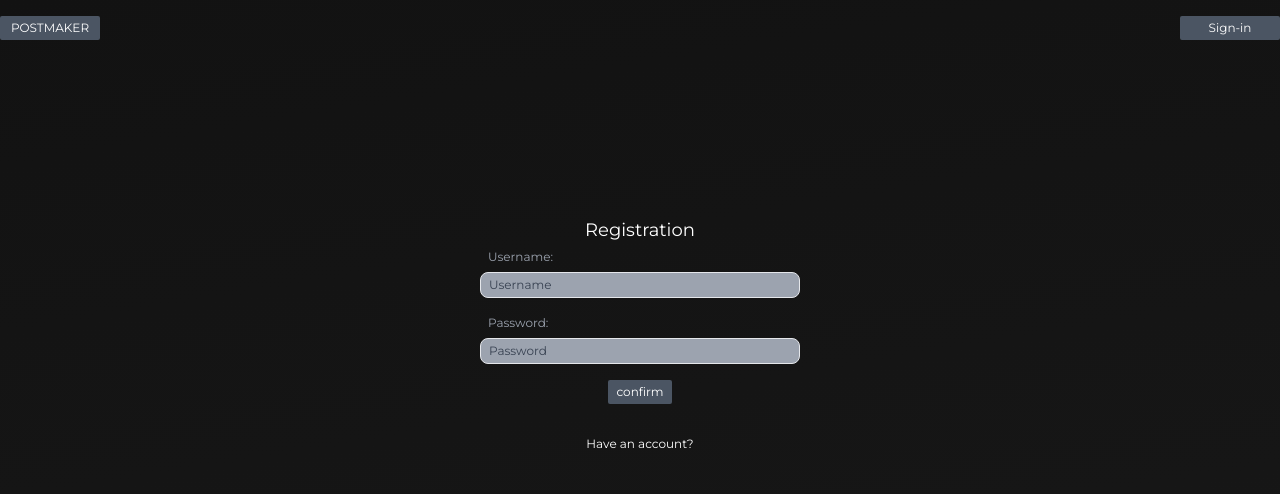
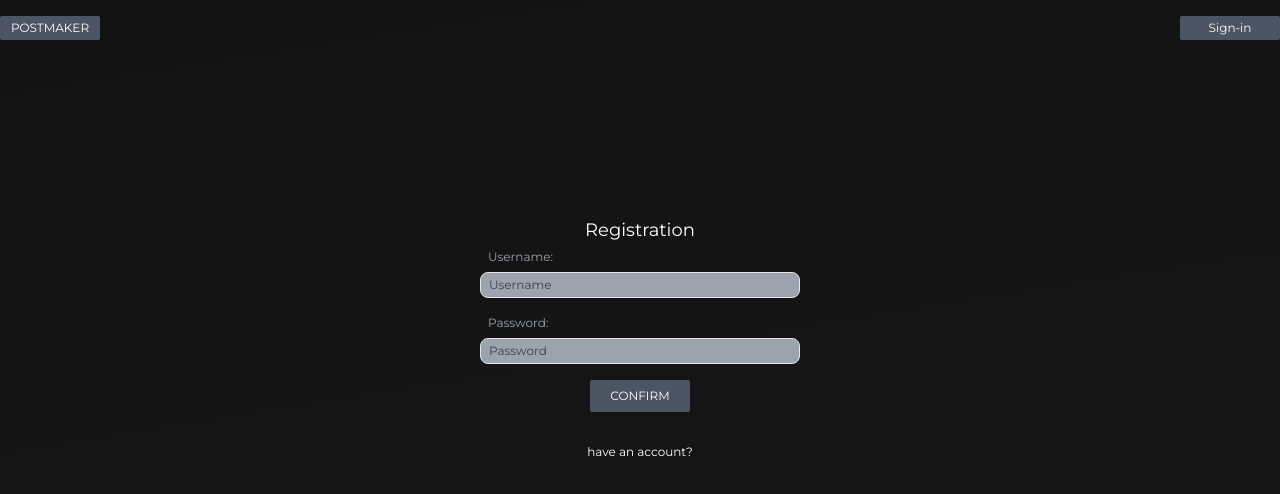
Before and after one commit to HeikkeB/PostMaker, a React (Create React App) app in the folder client/: page /register in a window 1280 px wide. Shown: the top 494 px of the page. Built offline with nearby package versions, Linux system fonts and the light colour scheme; no server answers.

Commit message:
feat: make testing on errors

```diff
--- a/client/package.json
+++ b/client/package.json
@@ -7,6 +7,7 @@
     "axios": "^1.1.3",
     "react": "^18.2.0",
     "react-dom": "^18.2.0",
+    "react-hook-form": "^7.39.7",
     "react-icons": "^4.6.0",
     "react-moment": "^1.1.2",
     "react-redux": "^8.0.5",
--- a/client/src/pages/LoginPage.jsx
+++ b/client/src/pages/LoginPage.jsx
@@ -60,9 +60,9 @@ export default function LoginPage() {
           <button
             type="submit"
             onClick={handleSubmit}
-            className="flex justify-center items-center text-xs text-white rounded-sm py-w bg-gray-600 w-16 py-1"
+            className="flex justify-center items-center text-xs text-white rounded-sm py-w bg-gray-600 w-[100px] py-2 px-1"
           >
-            login
+            LOGIN
           </button>
           <Link
             to="/register"
--- a/client/src/pages/RegisterPage.jsx
+++ b/client/src/pages/RegisterPage.jsx
@@ -60,15 +60,15 @@ export default function RegisterPage() {
           <button
             type="submit"
             onClick={handleSubmit}
-            className="flex justify-center items-center text-xs text-white rounded-sm py-w bg-gray-600 w-16 py-1"
+            className="flex justify-center items-center text-xs text-white rounded-sm py-w bg-gray-600 w-[100px] py-2 px-1"
           >
-            confirm
+            CONFIRM
           </button>
           <Link
             to="/login"
             className="flex justify-center items-center text-xs text-white "
           >
-            Have an account?
+            have an account?
           </Link>
         </div>
       </form>
```
Also changed, not shown: 1 other file (tests, documents, lock files or other folders).
